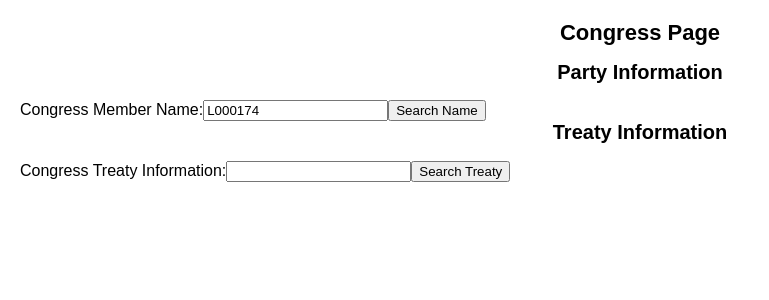
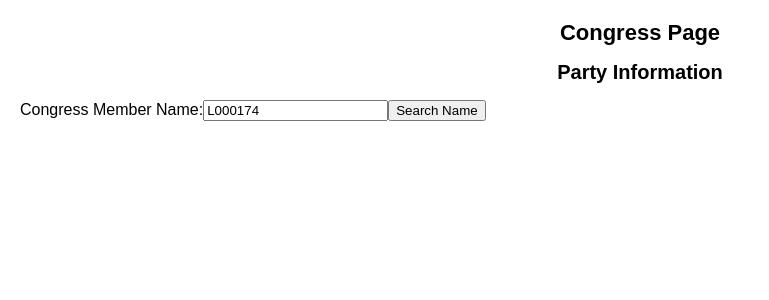
Before and after one commit to Kazi27/API-app, a React (Create React App) app in the folder src/: page /congress in a window 1280 px wide. Shown: the top 300 px of the page, without its empty margins (0-769 px from the left). Built offline with nearby package versions, Linux system fonts and the light colour scheme.

Commit message:
removed code for another PR

```diff
--- a/src/Congress.js
+++ b/src/Congress.js
@@ -11,9 +11,6 @@ function Congress()
   const [isLoading, setIsLoading] = useState(false);
   const [error, setError] = useState(null);
 
-  // New state variables for treaty information
-  const [treatyInput, setTreatyInput] = useState('');
-  const [treatyData, setTreatyData] = useState(null);
 
   const fetchPartyData = async (name) => {
     setIsLoading(true);
@@ -69,51 +66,6 @@ function Congress()
     setMemberName(event.target.value);
   };
 
-  // New function to fetch treaty data
-  const fetchTreatyData = async (input) => {
-    setIsLoading(true);
-    setError(null);
-
-    try {
-      const response = await fetch(`https://api.congress.gov/v3/treaty?api_key=${process.env.REACT_APP_API_KEY}&input=${encodeURIComponent(input)}`);
-      if (!response.ok) {
-        throw new Error(`HTTP error! status: ${response.status}`);
-      }
-      const data = await response.json();
-
-      // Check if the response contains items
-      if (data.treaties && data.treaties.length > 0) {
-        // Parsing the data about treaties
-        const treaty = data.treaties[0];
-        const treatySubject = treaty.treatySubject;
-
-        setTreatyData(treatySubject);
-      } else {
-        setError('No information found for this treaty input.');
-      }
-    } catch (e) {
-      if (e.name === "TypeError" && e.message === "Failed to fetch") {
-        setError("Network error. Please check your internet connection.");
-      } else {
-        setError(`Failed to fetch treaty data: ${e.message}`);
-      }
-      console.error(e);
-    }
-
-    setIsLoading(false);
-  };
-
-  // Event handler for submitting the treaty form
-  const handleTreatySubmit = (event) => {
-    event.preventDefault();
-    fetchTreatyData(treatyInput);
-  };
-
-  // Event handler for updating the treaty input field
-  const handleTreatyInputChange = (event) => {
-    setTreatyInput(event.target.value);
-  };
-
     return (
       <div>
         <h1>Congress Page</h1>
@@ -141,28 +93,9 @@ function Congress()
         </div>
       )}
 
-      <h2>Treaty Information</h2>
-      <form onSubmit={handleTreatySubmit}>
-        <label>
-          Congress Treaty Information:
-          <input
-            type="text"
-            value={treatyInput}
-            onChange={handleTreatyInputChange}
-          />
-        </label>
-        <button type="submit">Search Treaty</button>
-      </form>
-
       {isLoading && <p>Loading...</p>}
       {error && <p>Error: {error}</p>}
 
-
-      {treatyData && (
-        <div>
-          <p>Treaty Information: {treatyData}</p>
-        </div>
-      )}
 
       </div>
     );
```
